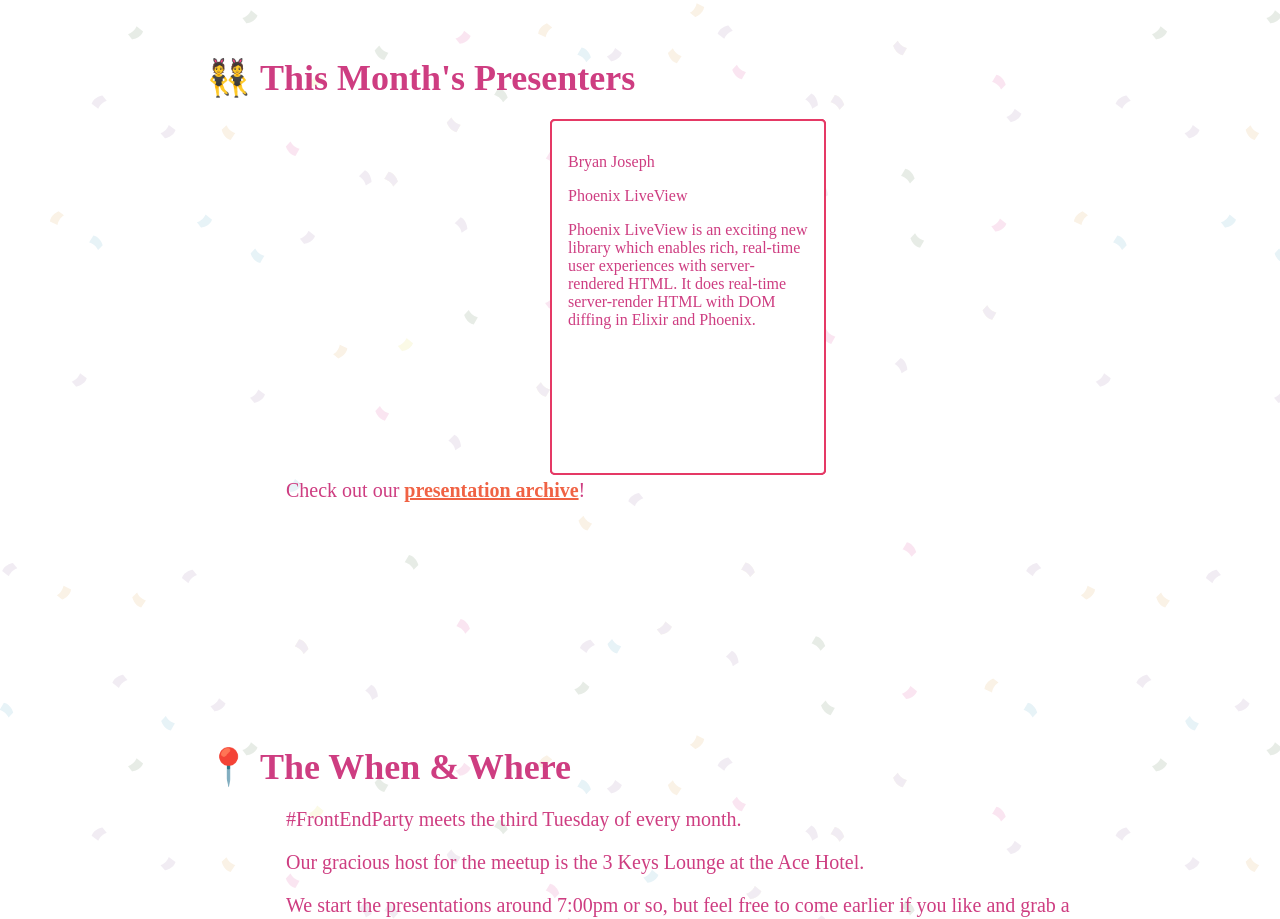
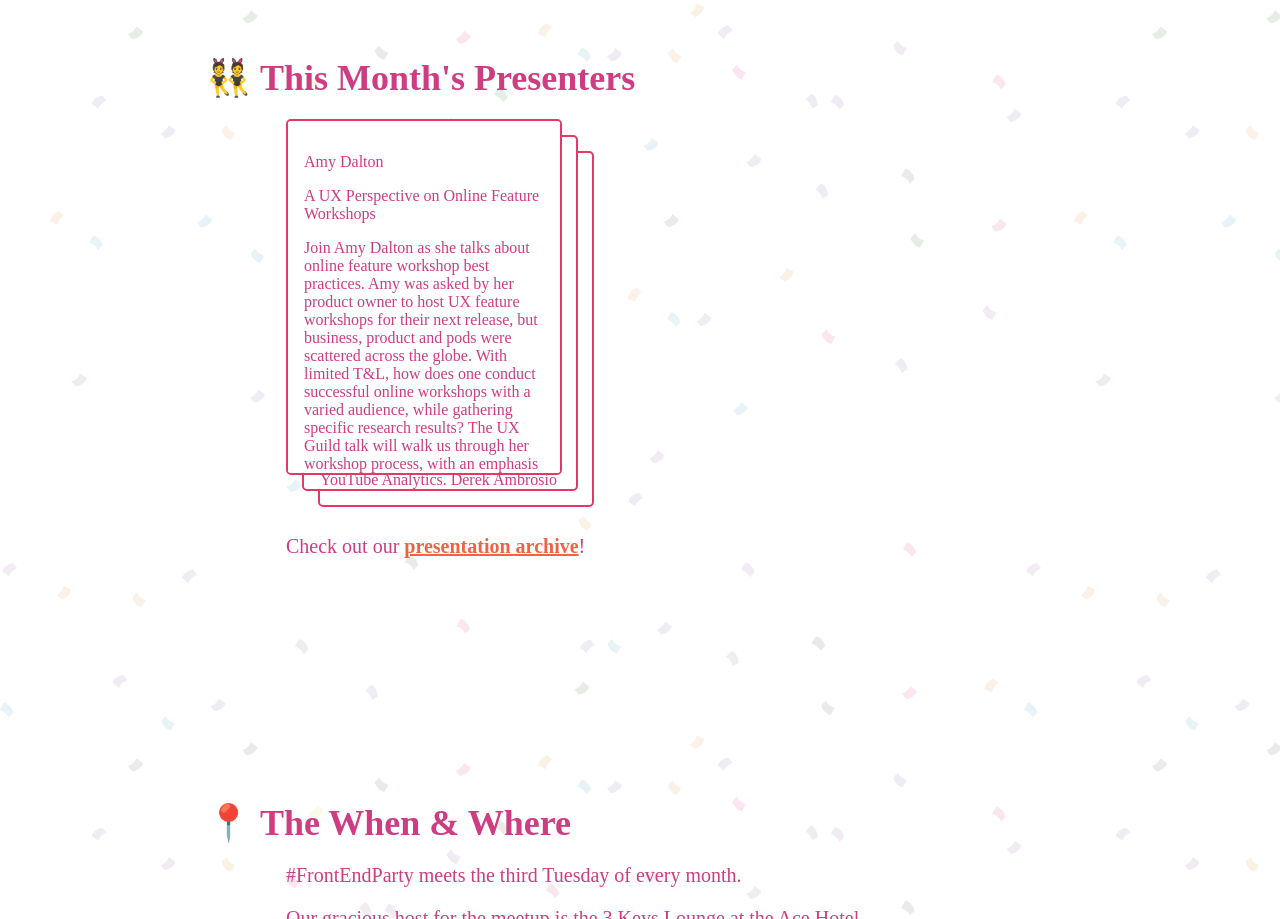
Before and after one commit to livrush/front-end-party, a React (Create React App) app: page / in a window 1280 px wide. Shown: the part 1703-2622 px from the top of the page. Built offline with nearby package versions, Linux system fonts and the light colour scheme.

Commit message:
make cards toggle z-index

```diff
--- a/src/components/Presenters.jsx
+++ b/src/components/Presenters.jsx
@@ -1,9 +1,41 @@
-import React from 'react';
+import React, { Component } from 'react';
 import moment from 'moment';
 import archive from '../archive/meetups.json';
 import Speaker from './Speaker';
 
-const Presenters = () => {
+class Presenters extends Component {
+  constructor(props) {
+    super(props);
+    this.state = {
+      cardStyles: [
+        {
+          'zIndex': 30,
+          overflow: 'scroll',
+          top: '0rem',
+        },
+        {
+          'zIndex': 20,
+          top: '1rem',
+        },
+        {
+          'zIndex': 10,
+          top: '2rem',
+        },
+      ],
+    };
+    this.handleCardClick = this.handleCardClick.bind(this);
+  }
+
+  handleCardClick() {
+    const { cardStyles } = this.state;
+    const [ one, two, three ] = cardStyles;
+    console.log(one, two, three);
+    this.setState({ cardStyles: [ three, one, two ]});
+  }
+
+  render() {
+    const { cardStyles } = this.state;
+
     const today = moment();
     const month = today.format('MMMM');
     const year = today.format('YYYY');
@@ -16,17 +48,18 @@
     let speakers;
     if (month === recentMonth && year === recentYear) {
       speakers = mostRecentMeetup.talks.map((talk, i) => {
-      return <Speaker key={talk + i} {...talk} />;
+        return <Speaker key={talk + i} style={cardStyles[i]} {...talk} />;
       });
     } else {
       speakers = 'Check back soon for this month\'s speakers!';
     }
 
     return (
-    <div className="presenters">
+      <div className="presenters" onClick={this.handleCardClick}>
         { speakers }
       </div>
     );
   };
+};
 
 export default Presenters;
--- a/src/components/Speaker.jsx
+++ b/src/components/Speaker.jsx
@@ -5,13 +5,14 @@
   title,
   presenter,
   description,
+  style,
 }) => {
   const speaker = presenters[presenter];
 
   console.log(speaker);
 
   return (
-    <div className="speaker">
+    <div style={style} className="speaker">
       <p>
         {presenter}
       </p>
--- a/src/css/index.css
+++ b/src/css/index.css
@@ -133,7 +133,7 @@
 
 /* line 107, ../sass/index.scss */
 .presenters {
-  height: 22.5rem;
+  height: 26rem;
   position: relative;
 }
 
@@ -148,16 +148,23 @@
   border-radius: 5px;
   font-size: 1rem;
   height: 20rem;
-  left: 50%;
-  margin: 1.25rem 0.5rem;
-  overflow: scroll;
+  margin: 1.25rem 0;
+  overflow: hidden;
   padding: 1rem;
   position: absolute;
-  transform: translateX(-50%);
   width: 15rem;
 }
+/* line 127, ../sass/index.scss */
+.speaker:nth-child(2) {
+  left: 1rem;
+}
+/* line 130, ../sass/index.scss */
+.speaker:nth-child(3) {
+  left: 2rem;
+  top: 2rem;
+}
 
-/* line 131, ../sass/index.scss */
+/* line 136, ../sass/index.scss */
 .footer {
   background-image: url(../assets/confetti-footer.svg);
   background-repeat: repeat-x;
@@ -166,7 +173,7 @@
   padding: 0 2rem 10rem;
 }
 
-/* line 139, ../sass/index.scss */
+/* line 144, ../sass/index.scss */
 .content,
 .meetup {
   text-align: left;
--- a/src/sass/index.scss
+++ b/src/sass/index.scss
@@ -105,7 +105,7 @@
 }
 
 .presenters {
-  height: 22.5rem;
+  height: 26rem;
   position: relative;
 }
 
@@ -119,13 +119,18 @@
   border-radius: 5px;
   font-size: 1rem;
   height: 20rem;
-  left: 50%;
-  margin: 1.25rem 0.5rem;
-  overflow: scroll;
+  margin: 1.25rem 0;
+  overflow: hidden;
   padding: 1rem;
   position: absolute;
-  transform: translateX(-50%);
   width: 15rem;
+  &:nth-child(2) {
+    left: 1rem;
+  }
+  &:nth-child(3) {
+    left: 2rem;
+    top: 2rem;
+  }
 }
 
 .footer {
```
Lines whose indentation alone changed are shown as unchanged.
